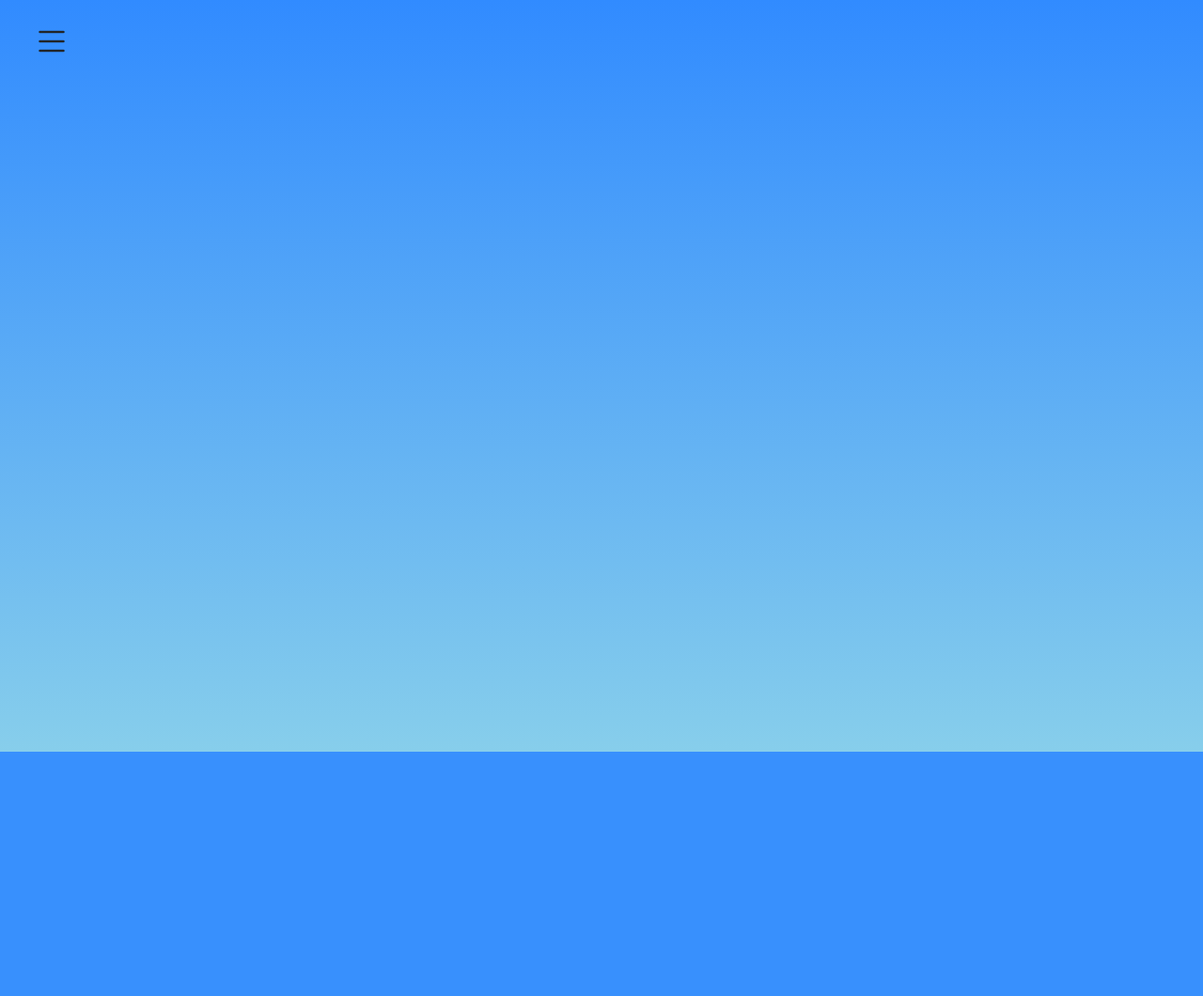
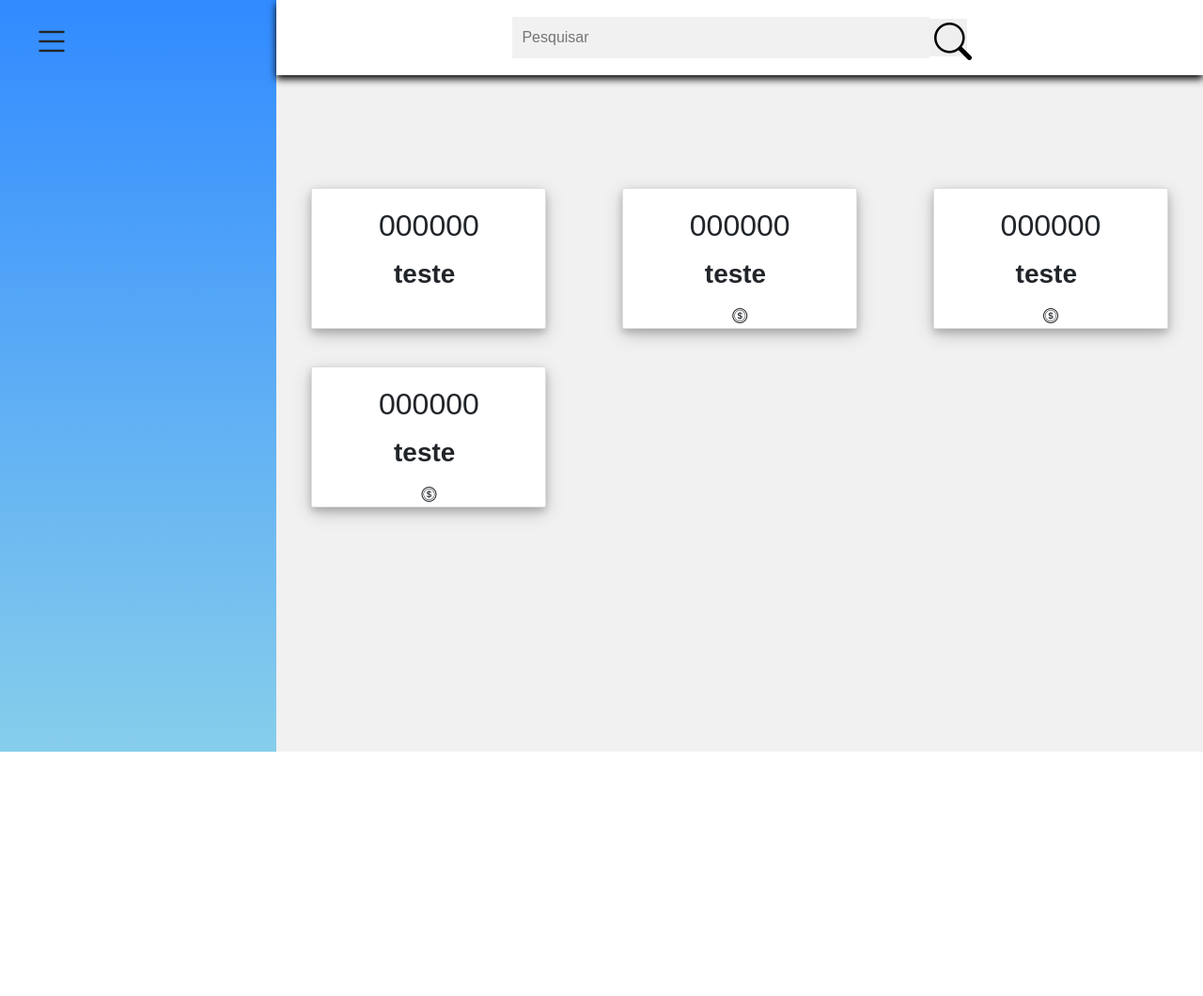
Before and after one commit to andreflabr/EngenhariaComputacaoII, a Flask app: page / in a window 1280 px wide. Shown: the whole page at 94% size. Before the commit the page ends 800 px from the top, so only its background shows below. Run offline with Flask 2, Linux system fonts and the light colour scheme; some libraries are stand-ins or nearby versions.

Commit message:
melhoria na pag principal

```diff
--- a/main.py
+++ b/main.py
@@ -1,4 +1,4 @@
-from flask import Flask, render_template, request, redirect, flash, session
+from flask import Flask, render_template, request, redirect, flash, session, send_from_directory
 
 app = Flask(__name__)
 app.secret_key = 'engenharia'
@@ -36,6 +36,10 @@
     return redirect('/login')
 
 
+# Rota para inserir imagens nos html
+@app.route('/img/<nome_arquivo>')
+def imagem(nome_arquivo):
+    return send_from_directory('img', nome_arquivo)
 
 
 
--- a/static/style.css
+++ b/static/style.css
@@ -273,3 +273,94 @@
   position: absolute;
   z-index: 1; /*faz com que o elemento fique na frente do outro*/
 }
+
+.container {
+  position: absolute;
+  right: 0;
+  width: 77vw;
+  height: 100vh;
+  background: #f1f1f1;
+}
+
+.container .header {
+  position: fixed;
+  top: 0;
+  right: 0;
+  width: 77vw;
+  height: 10vh;
+  background: white;
+  display: flex;
+  align-items: center;
+  justify-content: center;
+  box-shadow: 0 4px 8px rgb(0, 0, 0, 2);
+}
+
+.container .header .nav {
+  width: 90%;
+  display: flex;
+  align-items: center;
+  justify-content: center;
+}
+.container .header .nav .search {
+  flex: 3;
+  display: flex;
+  align-items: center;
+  justify-content: center;
+}
+.container .header .nav .search input[type="text"] {
+  border: none;
+  background: #f1f1f1;
+  padding: 10px;
+  width: 50%;
+}
+.container .header .nav .search button {
+  width: 40px;
+  height: 40px;
+  border: none;
+  display: flex;
+  align-items: center;
+  justify-content: center;
+}
+
+.container .header .nav .search button .bi-search {
+  font-size: 40px;
+  width: 30px;
+  height: 50px;
+}
+
+.container .content {
+  position: relative;
+  margin-top: 20vh;
+  min-height: 90vh;
+}
+.container .content .cards {
+  padding: 20px 15px;
+  display: flex;
+  align-items: center;
+  justify-content: space-between;
+  flex-wrap: wrap;
+}
+.container .content .cards .card {
+  width: 250px;
+  height: 150px;
+  background: white;
+  margin: 20px 10px;
+  display: flex;
+  align-items: center;
+  justify-content: space-around;
+
+  box-shadow: 0 4px 8px 0 rgb(0, 0, 0, 0.2), 0 6px 20px 0 rgba(0, 0, 0, 0.19);
+}
+
+.container .content .cards .card .icon-design img {
+  width: 60px;
+  height: 60px;
+}
+
+.container .content .content-ii {
+  min-height: 60vh;
+  display: flex;
+  justify-content: space-around;
+  align-items: flex-start;
+  flex-wrap: wrap;
+}
--- a/templates/Financa_Pessoal.html
+++ b/templates/Financa_Pessoal.html
@@ -45,5 +45,59 @@
         <li><a href="#">teste5</a></li>
       </ul>
     </nav>
+    <div class="container">
+      <div class="header">
+        <div class="nav">
+          <div class="search">
+            <input type="text" placeholder="Pesquisar" />
+            <button type="submit"><i class="bi bi-search"></i></button>
+          </div>
+        </div>
+      </div>
+      <div class="content">
+        <div class="cards">
+          <div class="card">
+            <div class="box">
+              <h2>000000</h2>
+              <h3>teste</h3>
+            </div>
+            <div class="icon-design">
+              <!--<img src="{{ url_for('imagem', nome_arquivo='coin.svg') }}" />-->
+            </div>
+          </div>
+
+          <div class="card">
+            <div class="box">
+              <h2>000000</h2>
+              <h3>teste</h3>
+            </div>
+            <div class="icon-design">
+              <i class="bi bi-coin" alt="Coin"></i>
+            </div>
+          </div>
+
+          <div class="card">
+            <div class="box">
+              <h2>000000</h2>
+              <h3>teste</h3>
+            </div>
+            <div class="icon-design">
+              <i class="bi bi-coin" alt="Coin"></i>
+            </div>
+          </div>
+
+          <div class="card">
+            <div class="box">
+              <h2>000000</h2>
+              <h3>teste</h3>
+            </div>
+            <div class="icon-design">
+              <i class="bi bi-coin" alt="Coin"></i>
+            </div>
+          </div>
+        </div>
+        <div class="content-ii"></div>
+      </div>
+    </div>
   </body>
 </html>
--- a/templates/Novo_Cadastro.html
+++ b/templates/Novo_Cadastro.html
@@ -45,6 +45,9 @@
         <li><a href="#" class="barra">teste5</a></li>
       </ul>
     </nav>
+
+
+
     <div class="container col-md-6" id="form-container">
       <div class="row">
         <div class="col-md-6">
```
Also changed, not shown: img/coin.svg (added).
